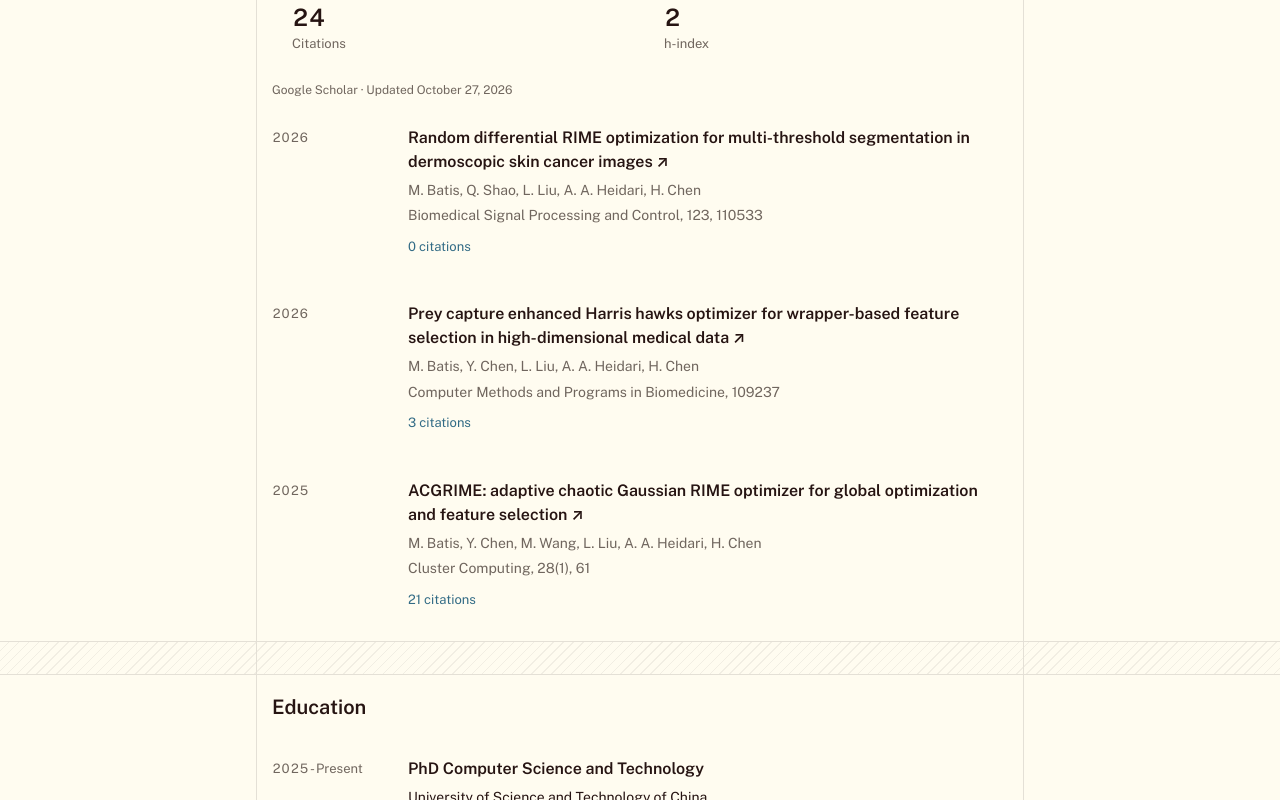
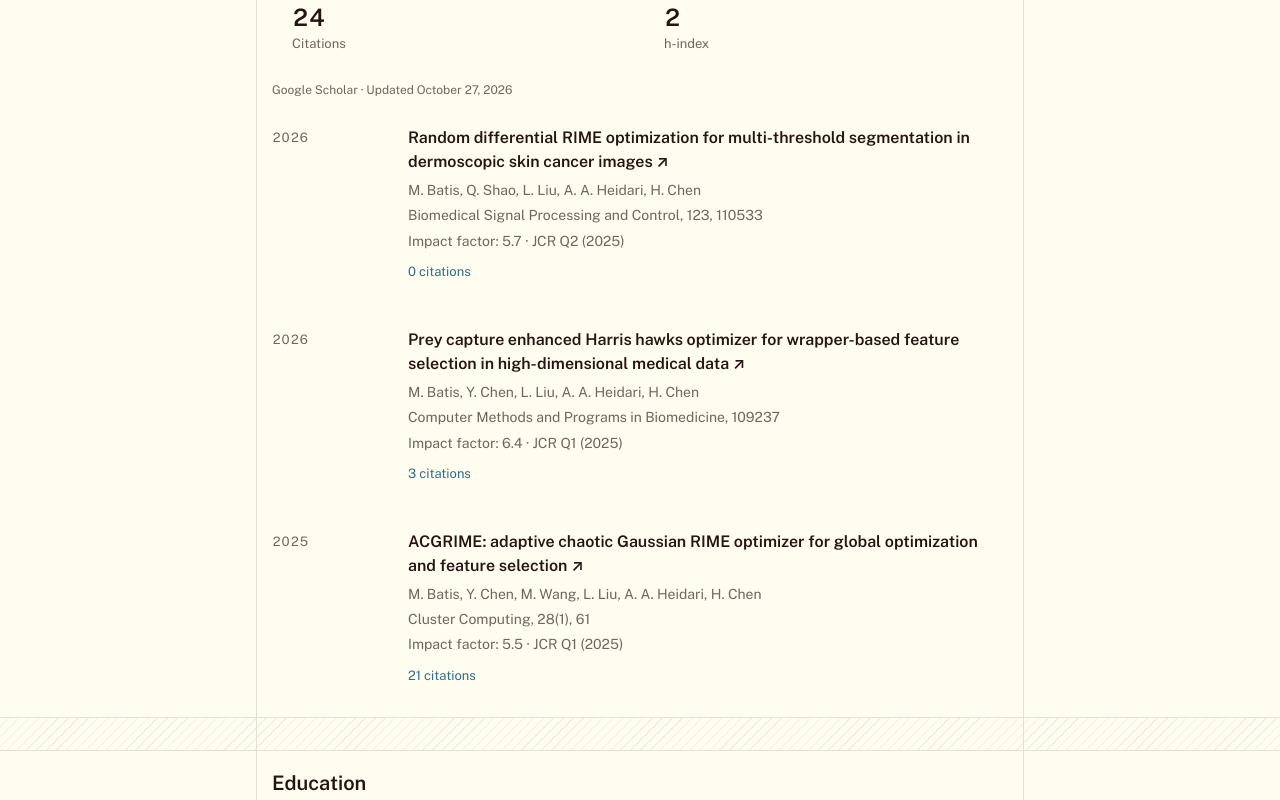
Before and after one commit to batis1/batis1, a SvelteKit app: page / in a window 1280 px wide. Shown: the part 1220-2020 px from the top of the page. Built offline with nearby package versions, Linux system fonts and the light colour scheme.

Commit message:
Add journal impact factors and JCR quartiles

```diff
--- a/src/routes/+page.svelte
+++ b/src/routes/+page.svelte
@@ -56,6 +56,7 @@ const publications = [
         "title": "Random differential RIME optimization for multi-threshold segmentation in dermoscopic skin cancer images",
         "authors": "M. Batis, Q. Shao, L. Liu, A. A. Heidari, H. Chen",
         "venue": "Biomedical Signal Processing and Control, 123, 110533",
+        "journalMetrics": { "impactFactor": 5.7, "quartile": "Q2", "year": 2025, "source": "https://www.iit.comillas.edu/publicacion/info_revista/en/550/Biomedical_Signal_Processing_and_Control" },
         "citations": 0,
         "link": "https://www.sciencedirect.com/science/article/pii/S1746809426010876",
         "citationLink": "https://scholar.google.com/citations?view_op=view_citation&hl=en&user=7lz2lbUAAAAJ&citation_for_view=7lz2lbUAAAAJ:IjCSPb-OGe4C"
@@ -65,6 +66,7 @@ const publications = [
         "title": "Prey capture enhanced Harris hawks optimizer for wrapper-based feature selection in high-dimensional medical data",
         "authors": "M. Batis, Y. Chen, L. Liu, A. A. Heidari, H. Chen",
         "venue": "Computer Methods and Programs in Biomedicine, 109237",
+        "journalMetrics": { "impactFactor": 6.4, "quartile": "Q1", "year": 2025, "source": "https://www.library.sk/arl-sav/en/detail/?idx=sav_un_epca%2A048089&iset=1" },
         "citations": 3,
         "link": "https://www.sciencedirect.com/science/article/pii/S0169260726000052",
         "citationLink": "https://scholar.google.com/scholar?oi=bibs&hl=en&cites=13749162886429041367"
@@ -74,6 +76,7 @@ const publications = [
         "title": "ACGRIME: adaptive chaotic Gaussian RIME optimizer for global optimization and feature selection",
         "authors": "M. Batis, Y. Chen, M. Wang, L. Liu, A. A. Heidari, H. Chen",
         "venue": "Cluster Computing, 28(1), 61",
+        "journalMetrics": { "impactFactor": 5.5, "quartile": "Q1", "year": 2025, "source": "https://dizin.docent.com.tr/en/dergiler/13867857" },
         "citations": 21,
         "link": "https://link.springer.com/article/10.1007/s10586-024-04716-9",
         "citationLink": "https://scholar.google.com/scholar?oi=bibs&hl=en&cites=13203526887198718385"
@@ -170,7 +173,7 @@ const publications = [
 <div class="section-heading"><h2 id="publications-title">Publications</h2><a href={profile.scholar}>Google Scholar &nearr;</a></div>
 <dl class="metrics"><div><dt>Citations</dt><dd>24</dd></div><div><dt>h-index</dt><dd>2</dd></div></dl>
 <p class="source">Google Scholar &middot; Updated October 27, 2026</p>
-{#each publications as publication}<article class="entry publication"><div class="date">{publication.year}</div><div><h3><a href={publication.link}>{publication.title} <span aria-hidden="true">&nearr;</span></a></h3><p class="muted">{publication.authors}</p><p class="muted">{publication.venue}</p><a class="citation" href={publication.citationLink}>{publication.citations} citations</a></div></article>{/each}
+{#each publications as publication}<article class="entry publication"><div class="date">{publication.year}</div><div><h3><a href={publication.link}>{publication.title} <span aria-hidden="true">&nearr;</span></a></h3><p class="muted">{publication.authors}</p><p class="muted">{publication.venue}</p><p class="muted"><a href={publication.journalMetrics.source}>Impact factor: {publication.journalMetrics.impactFactor} &middot; JCR {publication.journalMetrics.quartile} ({publication.journalMetrics.year})</a></p><a class="citation" href={publication.citationLink}>{publication.citations} citations</a></div></article>{/each}
 </section>
 <section id="education" aria-labelledby="education-title"><h2 id="education-title">Education</h2>{#each education as item}<article class="entry"><div class="date">{item.date}</div><div><h3>{item.degree}</h3><p>{item.school}</p><p class="muted">{item.location}</p>{#if item.detail}<p class="detail">{item.detail}</p>{/if}</div></article>{/each}</section>
 <section id="projects" aria-labelledby="projects-title"><h2 id="projects-title">Projects</h2>{#each projects as project}<article class="entry"><div class="date">{project.date}</div><div><h3><a href={project.link}>{project.title} &nearr;</a></h3><p class="detail">{project.detail}</p></div></article>{/each}</section>
```
